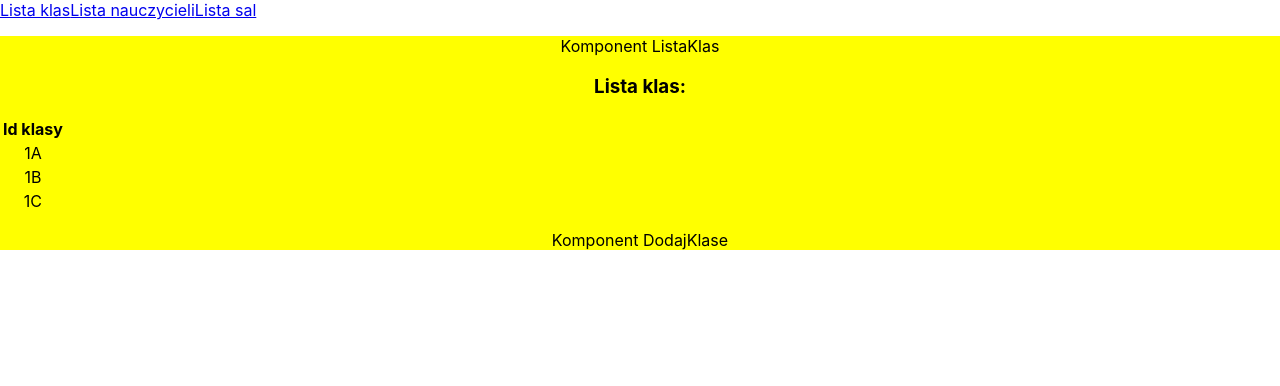
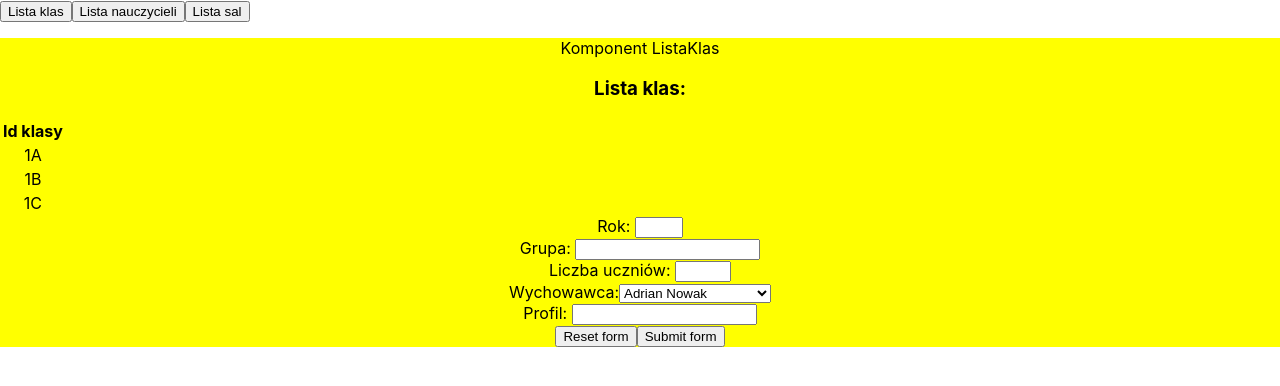
Before and after one commit to wilczany/project-AIOK, a React (Vite) app: page / in a window 1280 px wide. Shown: the top 386 px of the page. Built offline with nearby package versions, Linux system fonts and the light colour scheme; data requests are answered from the project's data file.

Commit message:
formularze, przekazywanie, sortowanie przy wczytywaniu
walcze z sortowaniem po formularzu...

```diff
--- a/src/components/DodajKlase.tsx
+++ b/src/components/DodajKlase.tsx
@@ -1,7 +1,94 @@
-import React from "react";
+import React, { Dispatch, SetStateAction, useEffect, useState } from "react";
+import Klasa from "../models/klasa";
+import { getNauczyciele, postKlasa } from "../services/DatabaseService";
+import Nauczyciel from "../models/nauczyciel";
 
-function DodajKlase(): React.ReactNode {
-	return <p>Komponent DodajKlase</p>;
+interface IProps {
+	klasyList: Klasa[];
+	appendKlasyList(klasa: Klasa): void;
 }
 
+const DodajKlase = (props: IProps) => {
+	const [wychowacy, setWychowawcy] = useState<any[]>([]);
+
+	useEffect(() => {
+		let nauczycielePromise: Promise<Nauczyciel[]> = getNauczyciele();
+		console.log(nauczycielePromise);
+		nauczycielePromise.then((nauczyciele) =>
+			nauczyciele.forEach((nauczyciel) => {
+				let nauczycielObject: Nauczyciel = Nauczyciel.copyFactory(nauczyciel);
+				console.log(nauczycielObject);
+				setWychowawcy((wychowawcy) => [...wychowawcy, nauczycielObject]);
+			})
+		);
+	}, []);
+
+	function handleSubmit(e: React.SyntheticEvent) {
+		e.preventDefault();
+
+		const target = e.target as typeof e.target & {
+			rok: { value: number };
+			grupa: { value: string };
+			liczba_uczniow: { value: number };
+			idWychowawcy: { value: number };
+			profil: { value: string };
+		};
+
+		let k: Klasa = new Klasa(
+			0,
+			Number(target.rok.value),
+			target.grupa.value,
+			Number(target.liczba_uczniow.value),
+			Number(target.idWychowawcy.value),
+			target.profil.value
+		);
+
+		console.log(k);
+		props.appendKlasyList(k);
+		postKlasa(k);
+	}
+
+	return (
+		<form method="post" onSubmit={handleSubmit}>
+			<label>
+				Rok: <input name="rok" type="number" min="1" max="8" required />
+			</label>
+			<br />
+
+			<label>
+				Grupa: <input name="grupa" type="text" pattern="[A-Z]" required />
+			</label>
+			<br />
+
+			<label>
+				Liczba uczniów: <input name="liczba_uczniow" type="number" min="10" max="32" required />
+			</label>
+			<br />
+
+			<label>
+				Wychowawca:
+				<select name="idWychowawcy">
+					{wychowacy.map((wychowawca) => {
+						return (
+							<option key={wychowawca.Id.toString() + wychowawca.FullName} value={wychowawca.Id}>
+								{/* co do klucza odsyłam do pliku ListaKlas */}
+								{wychowawca.FullName}
+							</option>
+						);
+					})}
+				</select>
+			</label>
+			<br />
+
+			<label>
+				Profil: <input name="profil" type="string" maxLength={20} required />
+			</label>
+			<br />
+
+			<button type="reset">Reset form</button>
+			<button type="submit">Submit form</button>
+		</form>
+	);
+};
+
 export default DodajKlase;
--- a/src/components/DodajNauczyciela.tsx
+++ b/src/components/DodajNauczyciela.tsx
@@ -1,7 +1,63 @@
 import React from "react";
+import Nauczyciel from "../models/nauczyciel";
+import { postNauczyciel } from "../services/DatabaseService";
 
-function DodajNauczyciela(): React.ReactNode {
-	return <p>Komponent DodajNauczyciela</p>;
+interface IProps {
+	nauczycieleList: Nauczyciel[];
+	appendNauczycieleList(nauczyciel: Nauczyciel): void;
 }
 
+const DodajNauczyciela = (props: IProps) => {
+	function handleSubmit(e: React.SyntheticEvent) {
+		e.preventDefault();
+
+		const target = e.target as typeof e.target & {
+			imie: { value: string };
+			nazwisko: { value: string };
+			wyksztalcenie: { value: string };
+			email: { value: string };
+		};
+
+		let n: Nauczyciel = new Nauczyciel(
+			0,
+			target.imie.value,
+			target.nazwisko.value,
+			target.wyksztalcenie.value,
+			target.email.value
+		);
+
+		props.appendNauczycieleList(n);
+		postNauczyciel(n);
+	}
+
+	return (
+		<form method="post" onSubmit={handleSubmit}>
+			<p>Komponent DodajNauczyciela</p>
+			<label>
+				Imie: <input name="imie" type="string" min="0" max="3" required />
+			</label>
+			<br />
+
+			<label>
+				Nazwisko: <input name="nazwisko" type="string" min="1" max="99" required />
+			</label>
+			<br />
+
+			<label>
+				Wykształcenie: <input name="wyksztalcenie" type="string" min="10" max="32" required />
+			</label>
+			<br />
+
+			<label>
+				Adres e-mail:
+				<input name="email" type="string" pattern="[a-z0-9._%+\-]+@[a-z0-9.\-]+\.[a-z]{2,}$" required />
+			</label>
+			<br />
+
+			<button type="reset">Reset form</button>
+			<button type="submit">Submit form</button>
+		</form>
+	);
+};
+
 export default DodajNauczyciela;
--- a/src/components/DodajSale.tsx
+++ b/src/components/DodajSale.tsx
@@ -1,7 +1,49 @@
 import React from "react";
+import Sala from "../models/sala";
+import { postSala } from "../services/DatabaseService";
 
-function DodajSale(): React.ReactNode {
-	return <p>Komponent DodajSale</p>;
+interface IProps {
+	saleList: Sala[];
+	appendSaleList(sala: Sala): void;
 }
 
+const DodajSale = (props: IProps) => {
+	function handleSubmit(e: React.SyntheticEvent) {
+		e.preventDefault();
+
+		const target = e.target as typeof e.target & {
+			pietro: { value: number };
+			numer: { value: number };
+			pojemnosc: { value: number };
+		};
+
+		let s: Sala = new Sala(0, target.pietro.value, target.numer.value, target.pojemnosc.value);
+
+		props.appendSaleList(s);
+		postSala(s);
+	}
+
+	return (
+		<form method="post" onSubmit={handleSubmit}>
+			<label>
+				Piętro: <input name="pietro" type="number" min="0" max="3" required />
+			</label>
+			<br />
+
+			<label>
+				Numer: <input name="numer" type="number" min="1" max="99" required />
+			</label>
+			<br />
+
+			<label>
+				Pojemność: <input name="pojemnosc" type="number" min="10" max="32" required />
+			</label>
+			<br />
+
+			<button type="reset">Reset form</button>
+			<button type="submit">Submit form</button>
+		</form>
+	);
+};
+
 export default DodajSale;
--- a/src/components/ListaKlas.tsx
+++ b/src/components/ListaKlas.tsx
@@ -5,19 +5,32 @@ import DodajKlase from "./DodajKlase";
 
 function ListaKlas(): React.ReactNode {
 	const [klasyList, setKlasyList] = useState<any[]>([]);
+	const [listLoaded, setListLoaded] = useState<boolean>(false);
+	const forceUpdate = React.useReducer(() => ({}), {})[1] as () => void;
+
+	function appendKlasyList(klasa: Klasa) {
+		setKlasyList((klasyList) =>
+			[...klasyList, klasa].sort((a, b) => {
+				return b.Rg - a.Rg;
+			})
+		);
+		console.log(klasyList);
+		forceUpdate();
+	}
 
 	useEffect(() => {
+		if (!listLoaded) {
 			let klasyPromise: Promise<Klasa[]> = getKlasy();
 			console.log(klasyPromise);
 			klasyPromise.then((klasy) =>
 				klasy.forEach((klasa) => {
 					let klasaObject: Klasa = Klasa.copyFactory(klasa);
-				console.log(klasaObject);
-				setKlasyList((klasyList) => [...klasyList, klasaObject]);
+					appendKlasyList(klasaObject);
 				})
 			);
-		// console.log(klasyList);
-	}, []);
+			setListLoaded(true);
+		}
+	}, [klasyList]);
 
 	return (
 		<div style={{ backgroundColor: "yellow" }} className="row">
@@ -33,7 +46,9 @@ function ListaKlas(): React.ReactNode {
 					<tbody>
 						{klasyList.map((klasa) => {
 							return (
-								<tr>
+								<tr key={klasa.Id.toString() + klasa.Rg}>
+									{/* po walidacji formularzy nawet samo Id będzie unikalnym kluczem tbh, ale teraz przynajmniej grupuje to co tak samo się ma wyświetlać mimo takich samych id */}
+									{/* dla zainteresowanych https://stackoverflow.com/questions/28329382/understanding-unique-keys-for-array-children-in-react-js */}
 									<td>{klasa.Rg}</td>
 								</tr>
 							);
@@ -43,7 +58,7 @@ function ListaKlas(): React.ReactNode {
 			</div>
 
 			<div className="column dodawanie">
-				<DodajKlase></DodajKlase>
+				<DodajKlase klasyList={klasyList} appendKlasyList={appendKlasyList}></DodajKlase>
 			</div>
 		</div>
 	);
--- a/src/components/ListaSal.tsx
+++ b/src/components/ListaSal.tsx
@@ -5,19 +5,24 @@ import DodajSale from "./DodajSale";
 
 function ListaSal(): React.ReactNode {
 	const [saleList, setSaleList] = useState<any[]>([]);
+	const [listLoaded, setListLoaded] = useState<boolean>(false);
+
+	function appendSaleList(sala: Sala) {
+		setSaleList((saleList) => [...saleList, sala]);
+	}
 
 	useEffect(() => {
+		if (!listLoaded) {
 			let salePromise: Promise<Sala[]> = getSale();
-		// console.log(salePromise);
 			salePromise.then((sale) =>
 				sale.forEach((sala) => {
 					let salaObject: Sala = Sala.copyFactory(sala);
-				console.log(salaObject);
-				setSaleList((saleList) => [...saleList, salaObject]);
+					appendSaleList(salaObject);
 				})
 			);
-		// console.log(klasyList);
-	}, []);
+			setListLoaded(true);
+		}
+	}, [saleList]);
 
 	return (
 		<div style={{ backgroundColor: "magenta" }} className="row">
@@ -33,7 +38,8 @@ function ListaSal(): React.ReactNode {
 					<tbody>
 						{saleList.map((sala) => {
 							return (
-								<tr>
+								<tr key={sala.Id.toString() + sala.Pn}>
+									{/* co do klucza odsyłam do pliku ListaKlas */}
 									<td>{sala.Pn}</td>
 								</tr>
 							);
@@ -43,7 +49,7 @@ function ListaSal(): React.ReactNode {
 			</div>
 
 			<div className="column dodawanie">
-				<DodajSale></DodajSale>
+				<DodajSale saleList={saleList} appendSaleList={appendSaleList}></DodajSale>
 			</div>
 		</div>
 	);
--- a/src/components/Navbar.tsx
+++ b/src/components/Navbar.tsx
@@ -4,9 +4,15 @@ import { Link } from "react-router-dom";
 function Navbar(): React.ReactNode {
 	return (
 		<div>
-			<Link to="/lista-klas">Lista klas</Link>
-			<Link to="/lista-nauczycieli">Lista nauczycieli</Link>
-			<Link to="/lista-sal">Lista sal</Link>
+			<Link to="/lista-klas">
+				<button>Lista klas</button>
+			</Link>
+			<Link to="/lista-nauczycieli">
+				<button>Lista nauczycieli</button>
+			</Link>
+			<Link to="/lista-sal">
+				<button>Lista sal</button>
+			</Link>
 		</div>
 	);
 }
--- a/src/services/DatabaseService.ts
+++ b/src/services/DatabaseService.ts
@@ -6,7 +6,7 @@ import Lekcja from "../models/lekcja";
 
 //klasy
 export function getKlasy(): Promise<Klasa[]> {
-	return axios.get("http://localhost:3001/grades").then((response) => {
+	return axios.get("http://localhost:3001/grades?_sort=rok,grupa").then((response) => {
 		let klasaList: Klasa[] = [];
 		response.data.forEach((params: any) => {
 			let nKlasa = new Klasa(
@@ -56,7 +56,7 @@ export function putKlasa(klasa: Klasa) {
 
 //nauczyciele
 export function getNauczyciele(): Promise<Nauczyciel[]> {
-	return axios.get("http://localhost:3001/teachers").then((response) => {
+	return axios.get("http://localhost:3001/teachers?_sort=nazwisko,imie").then((response) => {
 		let nauczycielList: Nauczyciel[] = [];
 		response.data.forEach((params: any) => {
 			let nNauczyciel = new Nauczyciel(
```
Also changed, not shown: src/components/ListaNauczycieli.tsx (+16 -6 lines), wymagania - plan.txt. Lines whose indentation alone changed are shown as unchanged.
